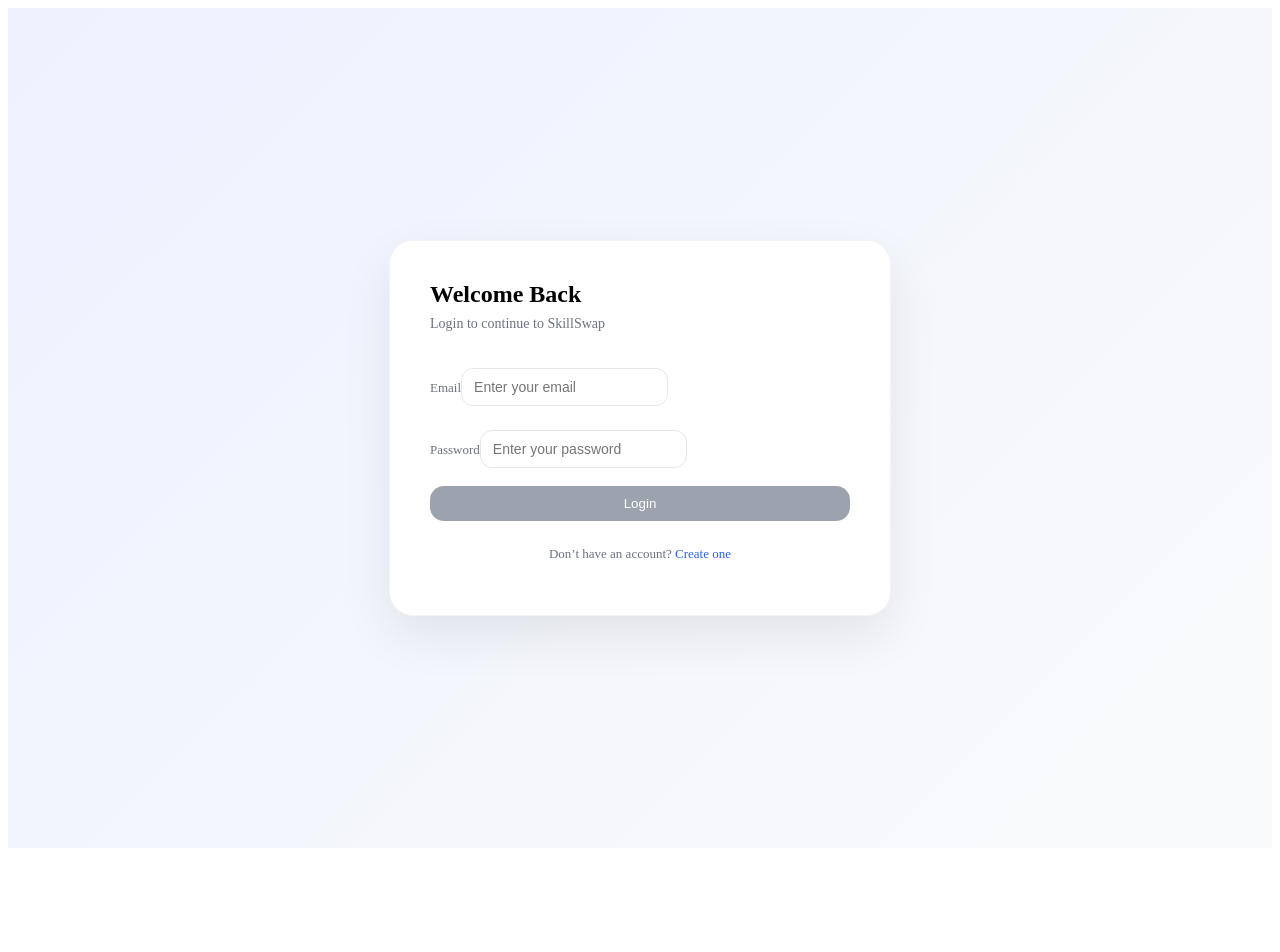
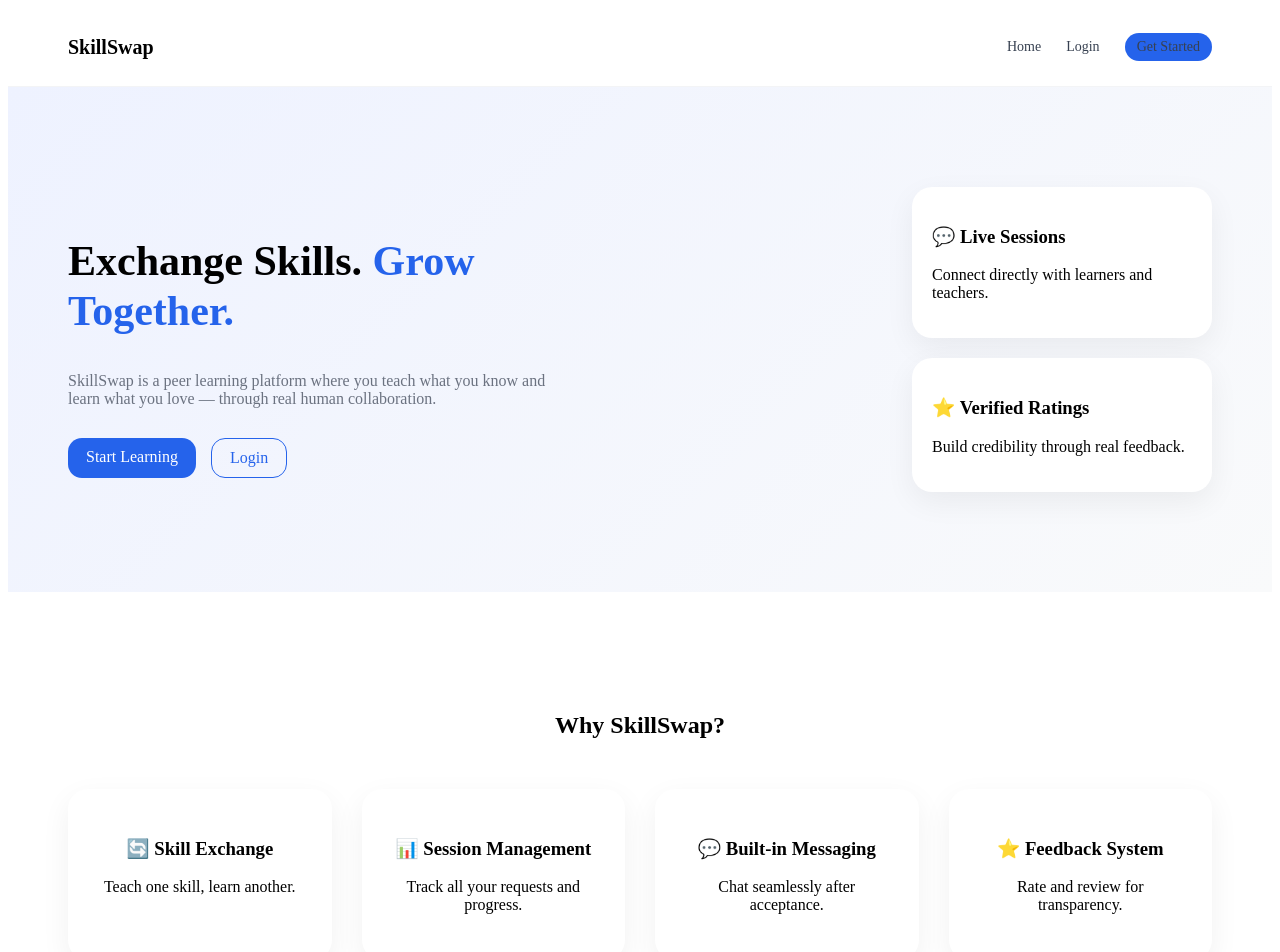
Before and after one commit to Jayesh-1727/skillswap-mean, an Angular app in the folder frontend/skillswap-frontend/: page / in a window 1280 px wide. Before the commit this address led to /login. Shown: the top 952 px of the page. Before the commit the page ends 856 px from the top, so only its background shows below. Built offline with nearby package versions, Linux system fonts and the light colour scheme.

Commit message:
Updated UI of Home Page

```diff
--- a/frontend/skillswap-frontend/src/app/app.routes.ts
+++ b/frontend/skillswap-frontend/src/app/app.routes.ts
@@ -2,8 +2,11 @@ import { Routes } from '@angular/router';
 import { Login } from './auth/login/login';
 import { Register } from './auth/register/register';
 import { authGuard } from './core/guards/auth.guard';
+import { Home } from './home/home';
 
 export const routes: Routes = [
+  { path: '', component: Home },
+
   { path: 'login', component: Login },
   { path: 'register', component: Register },
 
--- /dev/null
+++ b/frontend/skillswap-frontend/src/app/home/home.css
@@ -0,0 +1,193 @@
+.home {
+  font-family: inherit;
+  background: #ffffff;
+}
+
+/* Navbar */
+.navbar {
+  display: flex;
+  justify-content: space-between;
+  align-items: center;
+  padding: 25px 60px;
+  background: white;
+  border-bottom: 1px solid #f3f4f6;
+}
+
+.logo {
+  font-weight: 600;
+  font-size: 20px;
+}
+
+.navbar nav {
+  display: flex;
+  gap: 25px;
+  align-items: center;
+}
+
+.navbar a {
+  text-decoration: none;
+  color: #374151;
+  font-size: 14px;
+}
+
+/* Hero */
+.hero {
+  display: flex;
+  justify-content: space-between;
+  align-items: center;
+  padding: 100px 60px;
+  background: linear-gradient(135deg, #eef2ff, #f9fafb);
+  gap: 60px;
+}
+
+.hero-left {
+  max-width: 500px;
+}
+
+.hero-left h1 {
+  font-size: 42px;
+  line-height: 1.2;
+}
+
+.hero-left span {
+  color: #2563eb;
+}
+
+.hero-left p {
+  margin-top: 20px;
+  color: #6b7280;
+}
+
+.hero-buttons {
+  margin-top: 30px;
+  display: flex;
+  gap: 15px;
+}
+
+/* Hero Right Cards */
+.hero-right {
+  display: flex;
+  flex-direction: column;
+  gap: 20px;
+}
+
+.hero-card {
+  background: white;
+  padding: 20px;
+  border-radius: 20px;
+  box-shadow: 0 10px 30px rgba(0,0,0,0.06);
+  width: 260px;
+}
+
+/* Buttons */
+.btn {
+  padding: 10px 18px;
+  border-radius: 14px;
+  font-weight: 500;
+  text-decoration: none;
+  transition: 0.2s ease;
+}
+
+.primary {
+  background: #2563eb;
+  color: white;
+}
+
+.outline {
+  border: 1px solid #2563eb;
+  color: #2563eb;
+}
+
+.small {
+  padding: 6px 12px;
+  font-size: 12px;
+}
+
+.large {
+  padding: 14px 28px;
+}
+
+.btn:hover {
+  transform: translateY(-2px);
+}
+
+/* Features */
+.features {
+  padding: 100px 60px;
+  text-align: center;
+}
+
+.feature-grid {
+  margin-top: 50px;
+  display: grid;
+  grid-template-columns: repeat(auto-fit, minmax(260px, 1fr));
+  gap: 30px;
+}
+
+.feature-card {
+  background: white;
+  padding: 30px;
+  border-radius: 20px;
+  box-shadow: 0 10px 30px rgba(0,0,0,0.06);
+  transition: 0.3s ease;
+}
+
+.feature-card:hover {
+  transform: translateY(-6px);
+}
+
+/* How It Works */
+.how-it-works {
+  padding: 100px 60px;
+  background: #f9fafb;
+  text-align: center;
+}
+
+.steps {
+  margin-top: 50px;
+  display: flex;
+  justify-content: center;
+  gap: 40px;
+  flex-wrap: wrap;
+}
+
+.step {
+  background: white;
+  padding: 25px;
+  border-radius: 20px;
+  width: 200px;
+  box-shadow: 0 10px 30px rgba(0,0,0,0.06);
+}
+
+.number {
+  width: 40px;
+  height: 40px;
+  background: #2563eb;
+  color: white;
+  border-radius: 50%;
+  display: flex;
+  align-items: center;
+  justify-content: center;
+  margin: 0 auto 15px auto;
+}
+
+/* CTA */
+.cta {
+  padding: 100px 60px;
+  text-align: center;
+  background: linear-gradient(135deg, #eef2ff, #f9fafb);
+}
+
+.cta h2 {
+  margin-bottom: 30px;
+}
+
+/* Footer */
+.footer {
+  padding: 30px;
+  text-align: center;
+  font-size: 13px;
+  color: #6b7280;
+  background: white;
+  border-top: 1px solid #f3f4f6;
+}
--- /dev/null
+++ b/frontend/skillswap-frontend/src/app/home/home.html
@@ -0,0 +1,124 @@
+<div class="home">
+
+  <!-- Navbar -->
+  <header class="navbar">
+    <div class="logo">SkillSwap</div>
+
+    <nav>
+      <a routerLink="/">Home</a>
+      <a routerLink="/login">Login</a>
+      <a routerLink="/register" class="btn primary small">
+        Get Started
+      </a>
+    </nav>
+  </header>
+
+  <!-- Hero -->
+  <section class="hero">
+    <div class="hero-left">
+      <h1>Exchange Skills.
+        <span>Grow Together.</span>
+      </h1>
+
+      <p>
+        SkillSwap is a peer learning platform where
+        you teach what you know and learn what you love —
+        through real human collaboration.
+      </p>
+
+      <div class="hero-buttons">
+        <a routerLink="/register" class="btn primary">
+          Start Learning
+        </a>
+
+        <a routerLink="/login" class="btn outline">
+          Login
+        </a>
+      </div>
+    </div>
+
+    <div class="hero-right">
+      <div class="hero-card">
+        <h3>💬 Live Sessions</h3>
+        <p>Connect directly with learners and teachers.</p>
+      </div>
+
+      <div class="hero-card">
+        <h3>⭐ Verified Ratings</h3>
+        <p>Build credibility through real feedback.</p>
+      </div>
+    </div>
+  </section>
+
+  <!-- Features -->
+  <section class="features">
+    <h2>Why SkillSwap?</h2>
+
+    <div class="feature-grid">
+
+      <div class="feature-card">
+        <h3>🔄 Skill Exchange</h3>
+        <p>Teach one skill, learn another.</p>
+      </div>
+
+      <div class="feature-card">
+        <h3>📊 Session Management</h3>
+        <p>Track all your requests and progress.</p>
+      </div>
+
+      <div class="feature-card">
+        <h3>💬 Built-in Messaging</h3>
+        <p>Chat seamlessly after acceptance.</p>
+      </div>
+
+      <div class="feature-card">
+        <h3>⭐ Feedback System</h3>
+        <p>Rate and review for transparency.</p>
+      </div>
+
+    </div>
+  </section>
+
+  <!-- How It Works -->
+  <section class="how-it-works">
+    <h2>How It Works</h2>
+
+    <div class="steps">
+
+      <div class="step">
+        <div class="number">1</div>
+        <p>Create your profile</p>
+      </div>
+
+      <div class="step">
+        <div class="number">2</div>
+        <p>Add skills you teach</p>
+      </div>
+
+      <div class="step">
+        <div class="number">3</div>
+        <p>Request or accept sessions</p>
+      </div>
+
+      <div class="step">
+        <div class="number">4</div>
+        <p>Learn and leave feedback</p>
+      </div>
+
+    </div>
+  </section>
+
+  <!-- CTA -->
+  <section class="cta">
+    <h2>Ready to Start Learning?</h2>
+    <a routerLink="/register" class="btn primary large">
+      Join SkillSwap Today
+    </a>
+  </section>
+
+  <!-- Footer -->
+  <footer class="footer">
+    <p>© 2026 SkillSwap — Built with MEAN Stack</p>
+  </footer>
+
+</div>
```
Also changed, not shown: frontend/skillswap-frontend/src/app/home/home.ts (added, +12 -0 lines), 1 other file (tests, documents, lock files or other folders).
